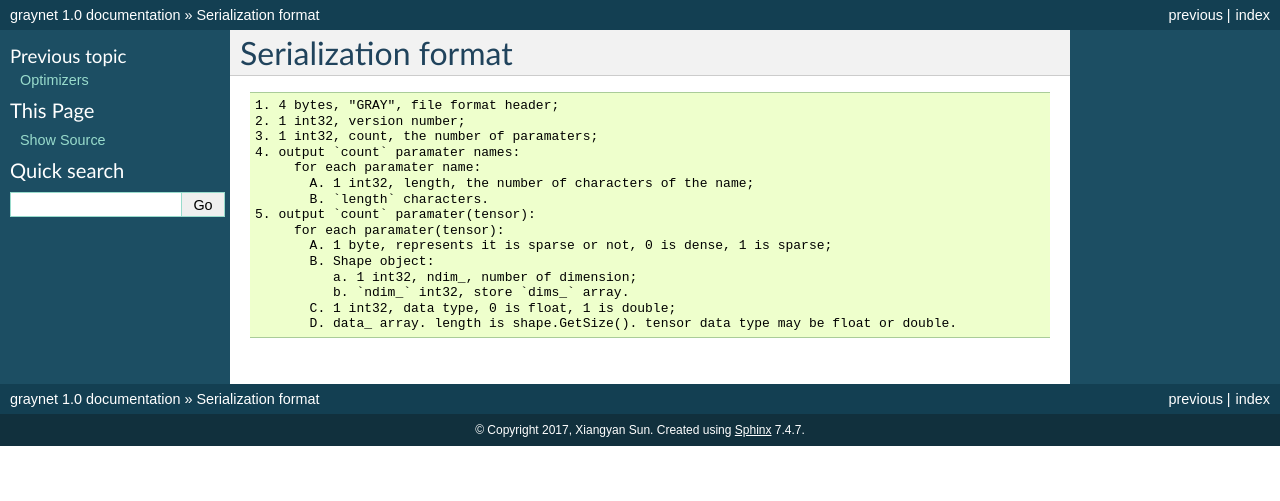
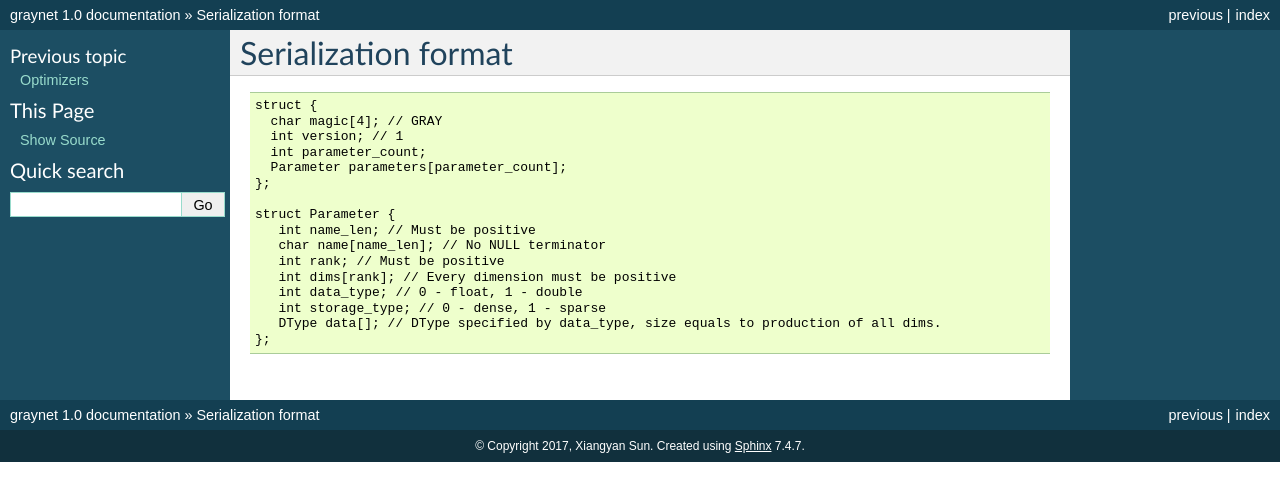
Before and after one commit to liuguoyou/graynet, a Sphinx documentation site: the page built from doc/serialization.rst, in a window 1280 px wide. Shown: the top 501 px of the page. Built offline with Sphinx 7.4.7, drawn with Linux system fonts in a browser that asks for light colours.

Commit message:
Rewrite serialization api.

```diff
--- a/doc/serialization.rst
+++ b/doc/serialization.rst
@@ -3,18 +3,19 @@ Serialization format
 
 .. code-block:: none
 
-   1. 4 bytes, "GRAY", file format header;
-   2. 1 int32, version number;
-   3. 1 int32, count, the number of paramaters;
-   4. output `count` paramater names:
-        for each paramater name:
-          A. 1 int32, length, the number of characters of the name;
-          B. `length` characters.
-   5. output `count` paramater(tensor):
-        for each paramater(tensor):
-          A. 1 byte, represents it is sparse or not, 0 is dense, 1 is sparse;
-          B. Shape object:
-             a. 1 int32, ndim_, number of dimension;
-             b. `ndim_` int32, store `dims_` array.
-          C. 1 int32, data type, 0 is float, 1 is double;
-          D. data_ array. length is shape.GetSize(). tensor data type may be float or double.
+   struct {
+     char magic[4]; // GRAY
+     int version; // 1
+     int parameter_count;
+     Parameter parameters[parameter_count];
+   };
+
+   struct Parameter {
+      int name_len; // Must be positive
+      char name[name_len]; // No NULL terminator
+      int rank; // Must be positive
+      int dims[rank]; // Every dimension must be positive
+      int data_type; // 0 - float, 1 - double
+      int storage_type; // 0 - dense, 1 - sparse
+      DType data[]; // DType specified by data_type, size equals to production of all dims.
+   };
```
Also changed, not shown: 2 other files.
